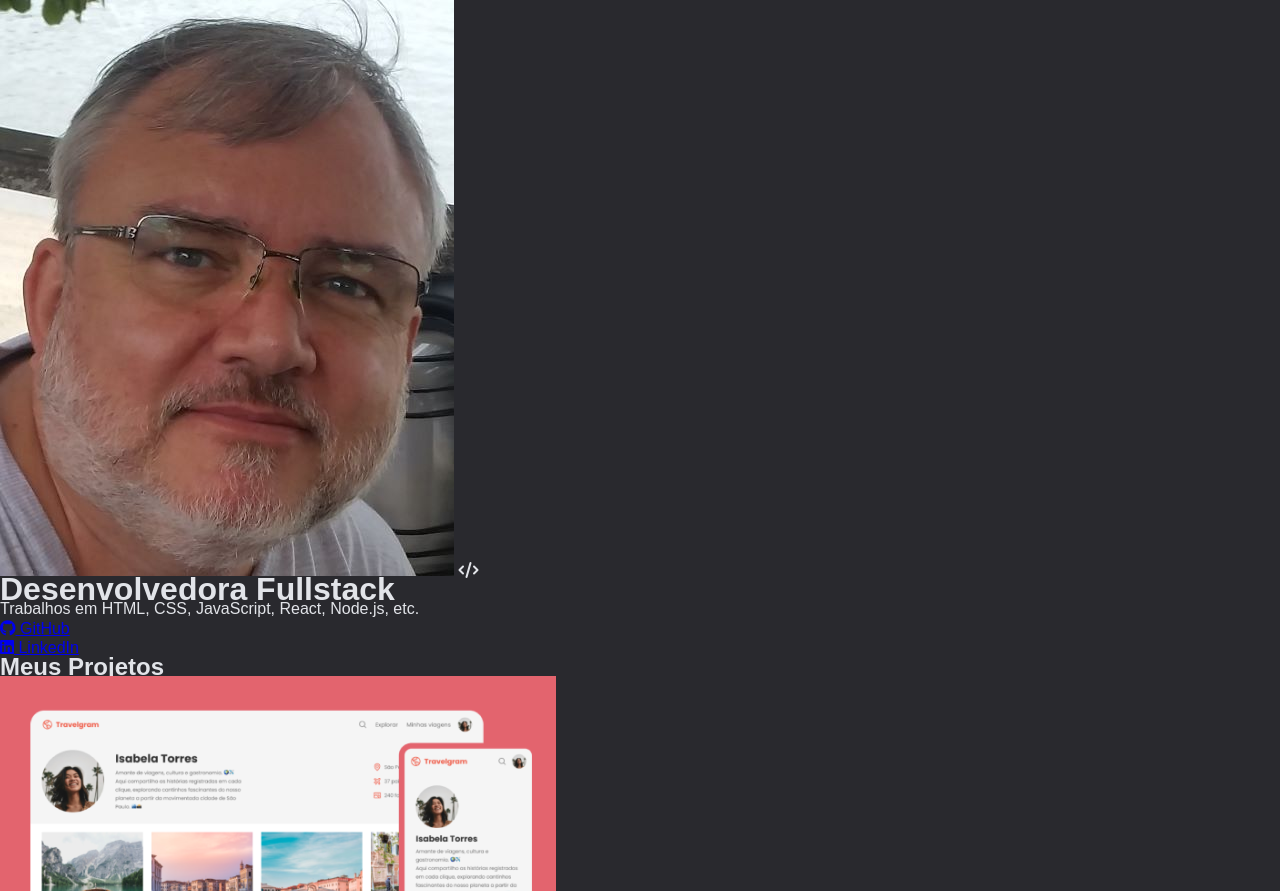
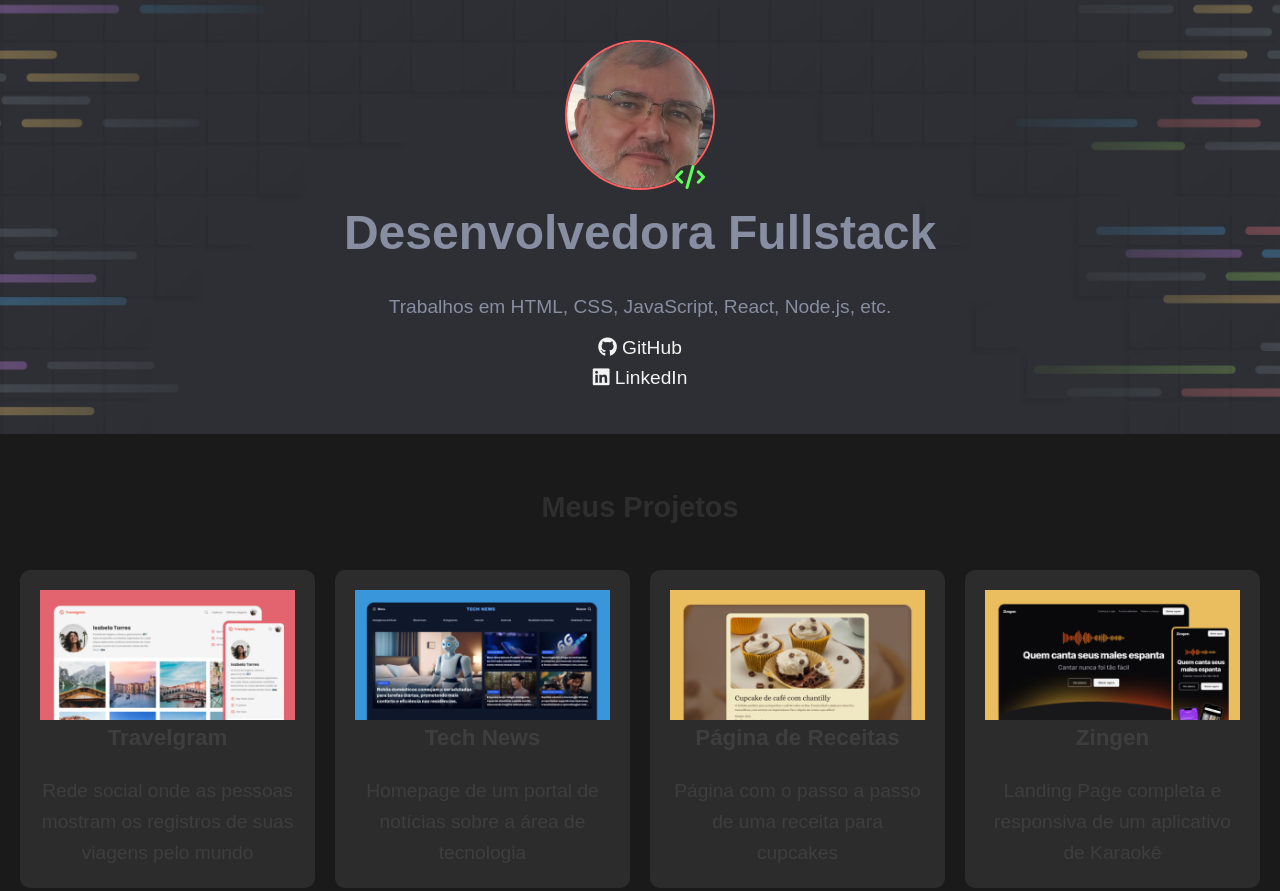
Before and after one commit to ricardo-werner/Rocketseat_FullStack_Desafio_Pratico_Portifolio_Dev, a plain HTML site: page index.html in a window 1280 px wide. Shown: the top 891 px of the page. Drawn offline with Linux system fonts and the light colour scheme.

Commit message:
style: criado a estilização das partes da pagina dev

```diff
--- /dev/null
+++ b/styles/contact.css
@@ -0,0 +1,46 @@
+/* Contato Grid */
+.contato-grid {
+  padding: 50px 20px;
+  background-color: #2c2c2c;
+  display: grid;
+  grid-template-columns: 1fr;
+  gap: 20px;
+  text-align: center;
+}
+
+.contato-grid form {
+  display: grid;
+  grid-template-columns: 1fr;
+  gap: 15px;
+  max-width: 500px;
+  margin: 0 auto;
+}
+
+.contato-grid label {
+  text-align: left;
+  color: #fff;
+}
+
+.contato-grid input,
+.contato-grid textarea {
+  padding: 10px;
+  width: 100%;
+  border-radius: 5px;
+  border: 1px solid #ccc;
+  font-size: 1rem;
+}
+
+.contato-grid button {
+  padding: 15px;
+  background-color: #ffb400;
+  color: #1a1a1a;
+  font-size: 1.2rem;
+  cursor: pointer;
+  border: none;
+  border-radius: 5px;
+  transition: background-color 0.3s;
+}
+
+.contato-grid button:hover {
+  background-color: #f2a900;
+}
--- a/styles/global.css
+++ b/styles/global.css
@@ -9,19 +9,19 @@
   --font-family-inconsolata: "Inconsolata", monospace;
   --font-family-maven: "Maven Pro", sans-serif;
 
-  --main-color-red: #E3646E;
-  --main-color-purple: #BB72E9;
-  --main-color-blue: #3996DB;
-  --main-color-green: #82BC4F;
-  --main-color-yellow: #EABD5F;
+  --main-color-red: #e3646e;
+  --main-color-purple: #bb72e9;
+  --main-color-blue: #3996db;
+  --main-color-green: #82bc4f;
+  --main-color-yellow: #eabd5f;
 
-  --base-color-gray-dark: #0D0E11;
-  --base-color-gray-midle-dark: #16181D;
-  --base-color-gray-light-dark: #29292E;
-  --base-color-gray-midle: #292C34;
-  --base-color-gray-light: #878EA1;
-  --base-color-gray-lighter: #C0C4CE;
-  --base-color-gray-lightest: #E2E4E9;
+  --base-color-gray-dark: #0d0e11;
+  --base-color-gray-midle-dark: #16181d;
+  --base-color-gray-light-dark: #29292e;
+  --base-color-gray-midle: #292c34;
+  --base-color-gray-light: #878ea1;
+  --base-color-gray-lighter: #c0c4ce;
+  --base-color-gray-lightest: rgb(226, 228, 233, 0.1);
 
   --text-title-lg: 700 3.5rem/120% var(--font-family-asap);
   --text-title-md: 700 1.5rem/120% var(--font-family-asap);
@@ -36,20 +36,125 @@ body {
   font: var(--text);
   color: var(--base-color-gray-lightest);
   background-color: var(--base-color-gray-light-dark);
+  line-height: 1.6;
 }
 
-#container {
-  padding: 3rem;
-  max-width: 1366px;
-  margin-inline: auto;
+h1,
+h2,
+h3 {
+  margin-bottom: 20px;
+  text-align: center;
 }
 
-.grid {
-  display: grid;
-  grid-template-columns: columns;
-  gap: 1rem;
+a {
+  color: #f2f2f2;
+  text-decoration: none;
 }
 
-.grid-flow-col {
-  grid-auto-flow: column;
+ul {
+  list-style: none;
 }
+
+img {
+  max-width: 100%;
+  height: auto;
+  display: block;
+}
+
+
+/* Responsividade para telas pequenas (smartphones) */
+@media (max-width: 768px) {
+  .header-grid {
+    grid-template-columns: 1fr;
+    text-align: center;
+  }
+
+  .header-grid .social-media ul {
+    justify-content: center;
+  }
+
+  /* Ajustes para os projetos */
+  .trabalhos-grid {
+    grid-template-columns: 1fr;
+  }
+
+  /* Ajustes para os serviços */
+  .servicos-grid {
+    grid-template-columns: 1fr;
+  }
+}
+
+@media (max-width: 480px) {
+  body {
+    font-size: 0.9rem;
+  }
+
+  /* Header Grid para telas muito pequenas */
+  .header-grid {
+    padding: 10px;
+    grid-template-columns: 1fr;
+  }
+
+  .header-grid .logo img {
+    width: 80px;
+  }
+
+  .header-grid .header-text h1 {
+    font-size: 1.5rem;
+  }
+
+  /* Trabalhos Grid para smartphones */
+  .trabalhos-grid {
+    padding: 30px 10px;
+  }
+
+  /* Serviços Grid para smartphones */
+  .servicos-grid {
+    padding: 30px 10px;
+  }
+
+  /* Contato Grid para smartphones */
+  .contato-grid {
+    padding: 30px 10px;
+  }
+
+  .contato-grid form {
+    padding: 10px;
+  }
+
+  .contato-grid button {
+    padding: 10px;
+    font-size: 1rem;
+  }
+}
+
+/* Responsividade para telas maiores (desktops grandes) */
+@media (min-width: 1024px) {
+  body {
+    font-size: 1.2rem;
+  }
+
+  .header-grid {
+    padding: 30px;
+  }
+
+  .trabalhos-grid {
+    padding: 80px 40px;
+  }
+
+  .servicos-grid {
+    padding: 80px 40px;
+  }
+
+  .contato-grid {
+    padding: 80px 40px;
+  }
+}
+
+/* Responsividade */
+@media (max-width: 768px) {
+  .tecnologias-grid {
+    grid-template-columns: repeat(auto-fit, minmax(80px, 1fr)); /* Ajusta as colunas para telas menores */
+    gap: 10px;
+  }
+}
--- /dev/null
+++ b/styles/header.css
@@ -0,0 +1,117 @@
+/* Estilos do Header */
+.header-grid {
+  position: relative; /* Para o ::before ser posicionado relativamente ao .header-grid */
+  display: grid;
+  grid-template-columns: 1fr;
+  justify-items: center;
+  align-items: center;
+  padding: 40px 20px;
+  background-image: url("../assets/images/Background_Intro.png");
+  text-align: center;
+  background-size: cover;
+  background-position: center;
+}
+
+.header-grid::before {
+  content: "";
+  position: absolute;
+  top: 0;
+  left: 0;
+  width: 100%;
+  height: 100%;
+  background-image: url("../assets/images/BG_Abstrato.png");
+  background-size: cover;
+  opacity: 0.1; /* Transparência para que o conteúdo não fique sobrecarregado */
+  z-index: 1; /* Coloca o quadriculado abaixo do conteúdo do header */
+}
+
+.tecnologias-grid {
+  display: grid;
+  grid-template-columns: repeat(
+    auto-fit,
+    minmax(100px, 1fr)
+  ); /* Distribui em colunas */
+  gap: 20px;
+  margin-top: 20px;
+  width: 100%;
+  max-width: 1040px; /* Controla a largura máxima da grid */
+  z-index: 2; /* Para garantir que os ícones fiquem sobre o background */
+}
+
+.tecnologia-item {
+  display: flex;
+  justify-content: center;
+  padding: 10px;
+  border-radius: 40px;
+  background-color: var(--base-color-gray-lightest);
+  display: flex;
+  gap: 5px;
+  cursor: pointer;
+
+}
+
+header .header-text {
+  position: relative;
+  z-index: 2; /* Coloca o conteúdo acima do quadriculado */
+}
+
+/* Estilos para a imagem do perfil */
+.header-grid .logo {
+  position: relative;
+  margin-bottom: 5px;
+}
+
+.header-grid .logo img {
+  width: 150px;
+  height: 150px;
+  border-radius: 50%;
+  border: 2px solid #ff4d4d; /* Borda circular vermelha */
+  object-fit: cover;
+}
+
+.header-grid .logo i {
+  position: absolute;
+  right: 10px;
+  bottom: 1px;
+  background-color: #1a1a1a;
+  border-radius: 50%;
+  color: #4dff4d; /* Verde para o ícone */
+  font-size: 1.5rem;
+}
+
+/* Texto de introdução */
+.header-grid .header-text {
+  color: var(--base-color-gray-light);
+  font-size: 1.2rem;
+  margin-bottom: 10px;
+}
+
+.header-grid .header-text span {
+  color: #ffffff; /* Destacar o nome em branco */
+}
+
+.header-grid .header-text span {
+  color: #ff4d4d; /* Destacar o nome em vermelho */
+}
+
+.header-grid h1 {
+  font-size: 3rem;
+  font-weight: bold;
+}
+
+
+.tecnologia-item img {
+  max-width: 50px;
+}
+
+.tecnologia-item p {
+  margin-top: 5px;
+  color: #ffffff;
+  font-size: 14px;
+}
+
+/* Efeito de hover para realce */
+.tecnologia-item:hover{
+  background-color: var(--main-color-green); /* Fundo mais claro ao hover */
+  transform: translateY(-5px); /* Efeito de elevação */
+}
--- a/styles/index.css
+++ b/styles/index.css
@@ -1,2 +1,5 @@
-@import url(global.css);
-@import url(profile.css);
+@import "global.css";
+@import "header.css";
+@import "jobs.css";
+@import "services.css";
+@import "contact.css";
--- /dev/null
+++ b/styles/jobs.css
@@ -0,0 +1,23 @@
+/* Trabalhos Grid */
+.trabalhos-grid {
+  padding: 50px 20px;
+  background-color: #1a1a1a;
+  display: grid;
+  grid-template-columns: repeat(auto-fit, minmax(250px, 1fr));
+  gap: 20px;
+}
+
+.trabalhos-grid h2 {
+  grid-column: 1 / -1;
+}
+
+.trabalhos-grid .project {
+  background-color: #2c2c2c;
+  padding: 20px;
+  text-align: center;
+  border-radius: 10px;
+}
+
+.trabalhos-grid .project p {
+  margin-top: 10px;
+}
--- /dev/null
+++ b/styles/services.css
@@ -0,0 +1,28 @@
+/* Serviços Grid */
+.servicos-grid {
+  padding: 50px 20px;
+  background-color: #1a1a1a;
+  display: grid;
+  grid-template-columns: repeat(auto-fit, minmax(300px, 1fr));
+  gap: 20px;
+}
+
+.servicos-grid h2 {
+  grid-column: 1 / -1;
+}
+
+.servicos-grid .servico {
+  background-color: #2c2c2c;
+  padding: 20px;
+  text-align: center;
+  border-radius: 10px;
+}
+
+.servicos-grid .servico h3 {
+  margin-bottom: 10px;
+  font-size: 1.5rem;
+}
+
+.servicos-grid .servico p {
+  margin-top: 10px;
+}
```
